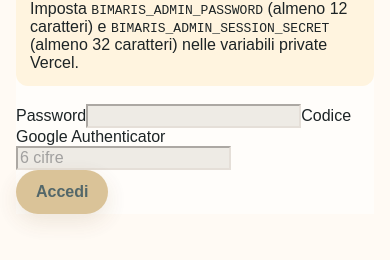
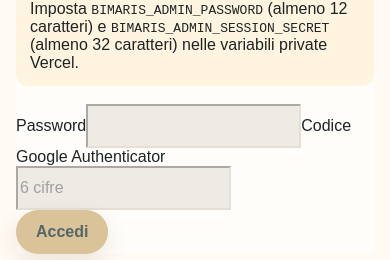
Before and after one commit to giovannibrunetto/bimaris-platform, a Next.js app in the folder apps/web/: page /admin/login in a window 390 px wide. Shown: the part 290-550 px from the top of the page. Built offline with nearby package versions, Linux system fonts and the light colour scheme; no server answers.

Commit message:
ui(a11): harden responsive and accessibility baseline

```diff
--- a/apps/web/app/foundation.css
+++ b/apps/web/app/foundation.css
@@ -45,6 +45,11 @@
 
 html { background: var(--color-brand); }
 body { background: var(--color-bg); color: var(--color-text); }
+
+/* A11 — prevent intrinsic content from forcing horizontal overflow. */
+:where(main, section, article, aside, nav, form, fieldset, div) { min-width: 0; }
+:where(img, video, svg, canvas, iframe) { max-width: 100%; }
+:where(input, textarea, select, button) { max-width: 100%; }
 
 :where(a, button, input, textarea, select, summary):focus-visible {
   outline: 3px solid var(--color-focus);
@@ -249,8 +254,26 @@ body { background: var(--color-bg); color: var(--color-text); }
 
 .access-gateway-back { margin-top: var(--space-5); }
 
+/* A11 — essential accessibility without changing visual hierarchy or behavior. */
+@media (forced-colors: active) {
+  :where(a, button, input, textarea, select, summary):focus-visible { outline: 2px solid CanvasText; }
+  .nav a[aria-current="page"], .mobile-nav a[aria-current="page"] { outline: 1px solid CanvasText; }
+}
+
+@media (prefers-reduced-motion: reduce) {
+  html:focus-within { scroll-behavior: auto; }
+  *, *::before, *::after {
+    animation-duration: .01ms !important;
+    animation-iteration-count: 1 !important;
+    transition-duration: .01ms !important;
+    scroll-behavior: auto !important;
+  }
+}
+
 @media (max-width: 760px) {
   :root { --gutter: 18px; }
+
+  html, body { width: 100%; max-width: 100%; overflow-x: clip; }
 
   .site-header {
     padding-left: var(--space-4);
@@ -266,6 +289,9 @@ body { background: var(--color-bg); color: var(--color-text); }
   .access-gateway-grid { grid-template-columns: 1fr; gap: var(--space-4); }
   .access-gateway-card { min-height: 0; }
   .access-gateway-intro { margin-bottom: var(--space-5); }
+
+  :where(.button, button, input:not([type="hidden"]), select, summary) { min-height: var(--control-min-height); }
+  :where(input, textarea, select) { font-size: 16px; }
 }
 
 @media (max-width: 390px) {
```
